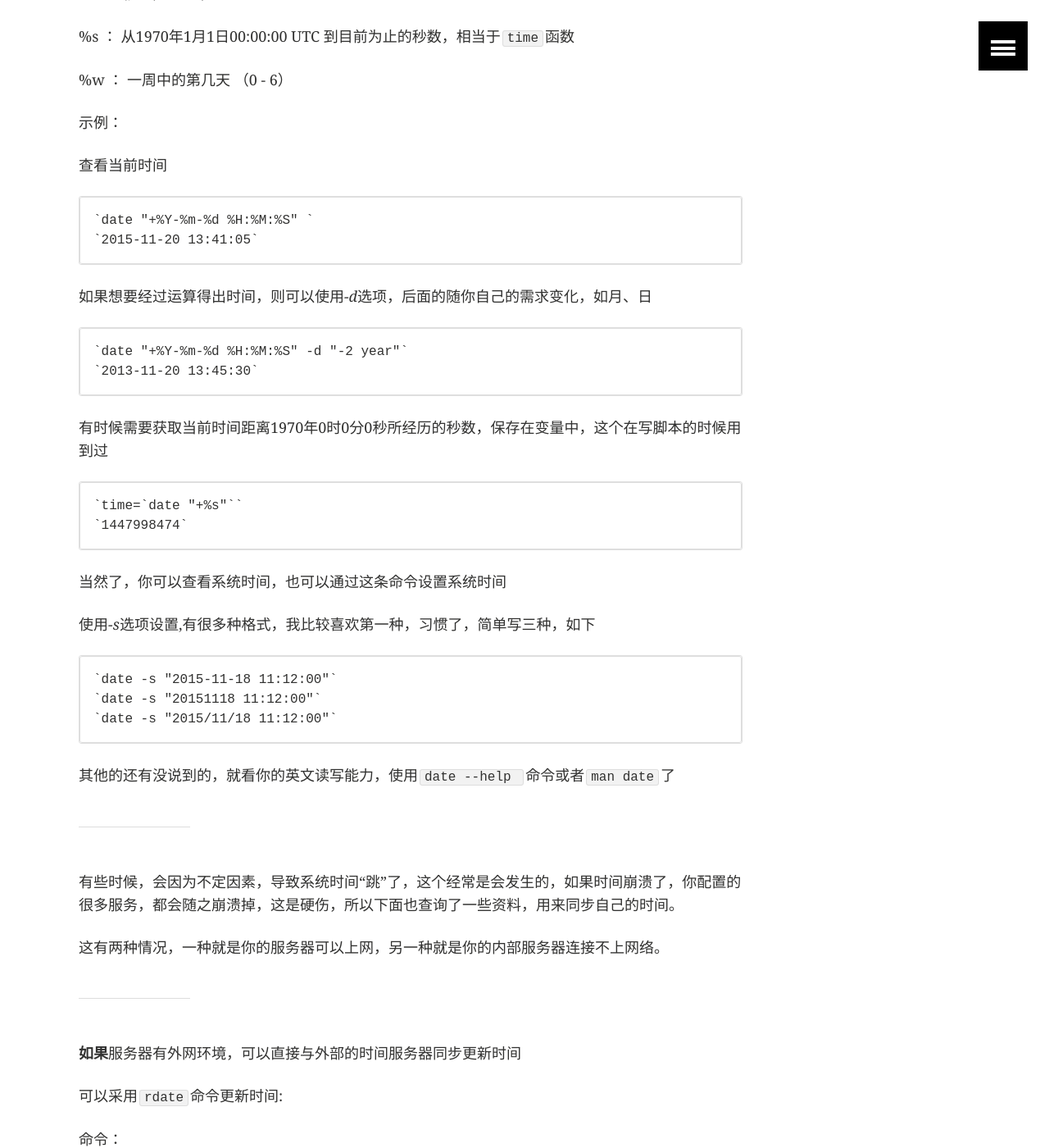
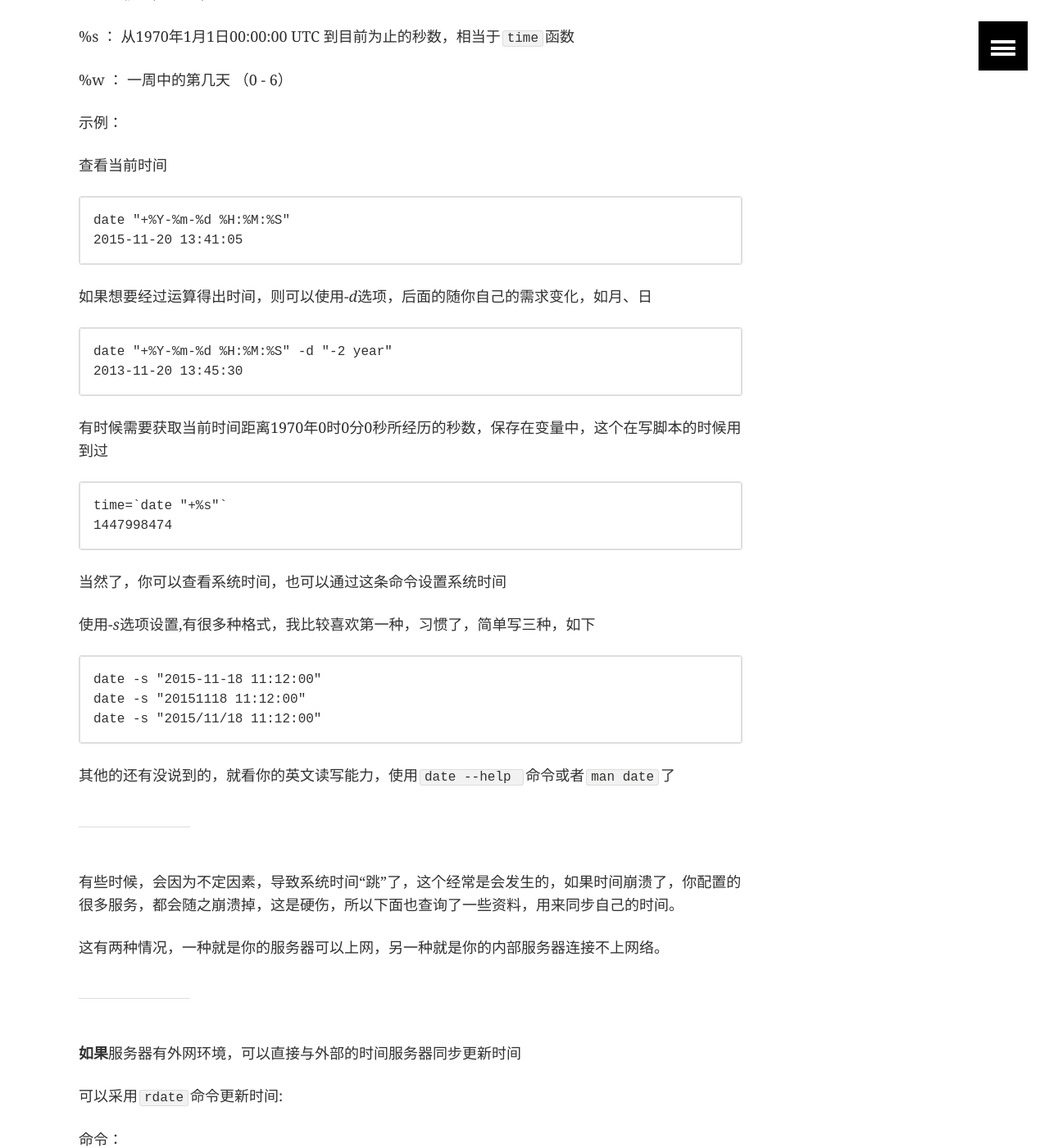
Before and after one commit to Jeremy115/goywzl.github.io, a Jekyll site: the page built from _posts/2015-11-20-centos-time.markdown, in a window 1280 px wide and 1400 px high, scrolled down 1135 px. Shown: the whole window at 82% size. Built offline with Jekyll 4.4.1, drawn with Linux system fonts in a browser that asks for light colours; comment, search, counter and statistics services are not loaded; some of the changed text lies outside the part shown.

Commit message:
alter tim

```diff
--- a/_posts/2015-11-20-centos-time.markdown
+++ b/_posts/2015-11-20-centos-time.markdown
@@ -48,26 +48,26 @@ categories: home
 
 查看当前时间
 
-    `date "+%Y-%m-%d %H:%M:%S" `
-    `2015-11-20 13:41:05`
+    date "+%Y-%m-%d %H:%M:%S"
+    2015-11-20 13:41:05
 
 如果想要经过运算得出时间，则可以使用*-d*选项，后面的随你自己的需求变化，如月、日
 
-    `date "+%Y-%m-%d %H:%M:%S" -d "-2 year"`
-    `2013-11-20 13:45:30`
+    date "+%Y-%m-%d %H:%M:%S" -d "-2 year"
+    2013-11-20 13:45:30
 
 有时候需要获取当前时间距离1970年0时0分0秒所经历的秒数，保存在变量中，这个在写脚本的时候用到过
 
-    `time=`date "+%s"``
-    `1447998474`
+    time=`date "+%s"`
+    1447998474
 
 当然了，你可以查看系统时间，也可以通过这条命令设置系统时间
 
 使用*-s*选项设置,有很多种格式，我比较喜欢第一种，习惯了，简单写三种，如下
 
-    `date -s "2015-11-18 11:12:00"`
-    `date -s "20151118 11:12:00"`
-    `date -s "2015/11/18 11:12:00"`
+    date -s "2015-11-18 11:12:00"
+    date -s "20151118 11:12:00"
+    date -s "2015/11/18 11:12:00"
 
 其他的还有没说到的，就看你的英文读写能力，使用`date --help `命令或者`man date`了
 
@@ -89,13 +89,13 @@ categories: home
 
 命令：
 
-    `rdate -s ntp.sjtu.edu.cn`
+    rdate -s ntp.sjtu.edu.cn
 
 也可以使用`ntpdate`命令更新时间：
 
 命令：
 
-    `ntpdate ntp.sjtu.edu.cn`
+    ntpdate ntp.sjtu.edu.cn
 
 关于后面的`ntpdate ntp.sjtu.edu.cn`地址，网上搜索，有好多时间同步地址，我这里选择的是上海交大的ntp服务器地址
 
```
